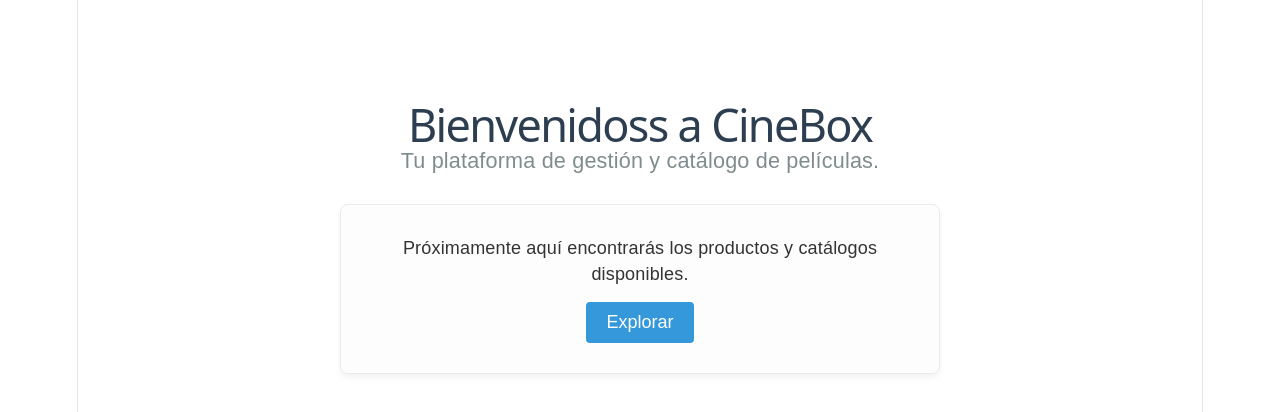
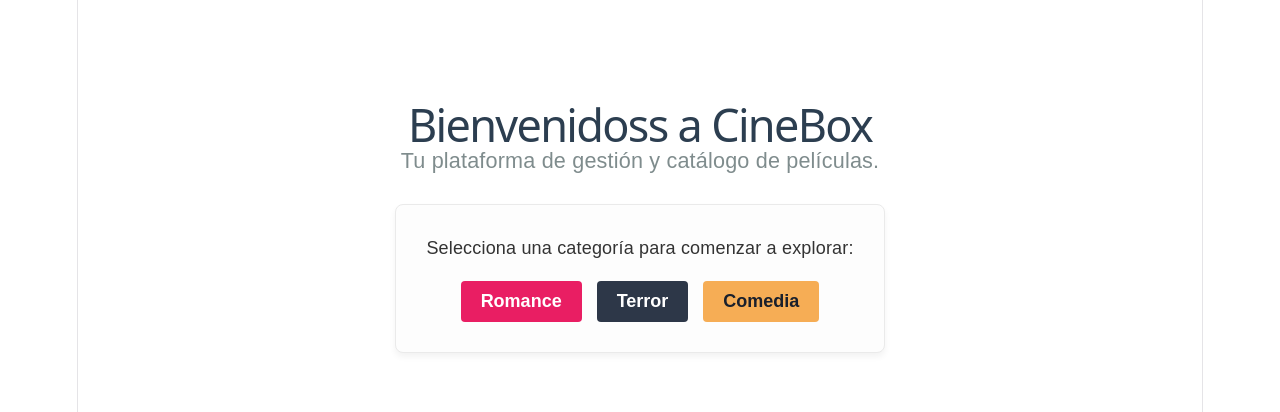
Before and after one commit to NavaNino34/CineBO, a Vue app: page / in a window 1280 px wide. Shown: the top 412 px of the page. Built offline with nearby package versions, Linux system fonts and the light colour scheme.

Commit message:
Se actualizo la ventana de bienvenida

```diff
--- a/src/App.vue
+++ b/src/App.vue
@@ -2,25 +2,44 @@
 import { ref } from 'vue'
 import Romance from './components/Romance.vue'
 
-// Variable para controlar qué vista se muestra
-const mostrarCatalogo = ref(false)
+// Variable que almacena la categoría activa ('romance', 'terror', 'comedia', o null si estamos en el inicio)
+const categoriaActiva = ref(null)
 </script>
 
 <template>
-  <!-- Vista de Bienvenida -->
-  <main v-if="!mostrarCatalogo" class="welcome-container">
+  <!-- Vista de Bienvenida con los tres botones -->
+  <main v-if="categoriaActiva === null" class="welcome-container">
     <h1>Bienvenidoss a CineBox</h1>
     <p class="subtitle">Tu plataforma de gestión y catálogo de películas.</p>
 
     <div class="card">
-      <p>Próximamente aquí encontrarás los productos y catálogos disponibles.</p>
-      <!-- Al hacer clic, cambia la variable a true para mostrar el catálogo -->
-      <button class="explore-btn" @click="mostrarCatalogo = true">Explorar</button>
+      <p>Selecciona una categoría para comenzar a explorar:</p>
+
+      <div class="buttons-group">
+        <button class="explore-btn romance-btn" @click="categoriaActiva = 'romance'">Romance</button>
+        <button class="explore-btn terror-btn" @click="categoriaActiva = 'terror'">Terror</button>
+        <button class="explore-btn comedia-btn" @click="categoriaActiva = 'comedia'">Comedia</button>
+      </div>
     </div>
   </main>
 
   <!-- Vista del Catálogo de Romance -->
-  <Romance v-else />
+  <div v-else-if="categoriaActiva === 'romance'">
+    <button class="back-btn" @click="categoriaActiva = null">← Volver al inicio</button>
+    <Romance />
+  </div>
+
+  <!-- Vista temporal para Terror (puedes crear su componente luego) -->
+  <div v-else-if="categoriaActiva === 'terror'" class="fallback-view">
+    <button class="back-btn" @click="categoriaActiva = null">← Volver al inicio</button>
+    <h2 style="color: white; text-align: center; margin-top: 50px;">Catálogo de Terror (Próximamente)</h2>
+  </div>
+
+  <!-- Vista temporal para Comedia (puedes crear su componente luego) -->
+  <div v-else-if="categoriaActiva === 'comedia'" class="fallback-view">
+    <button class="back-btn" @click="categoriaActiva = null">← Volver al inicio</button>
+    <h2 style="color: white; text-align: center; margin-top: 50px;">Catálogo de Comedia (Próximamente)</h2>
+  </div>
 </template>
 
 <style scoped>
@@ -48,17 +67,41 @@ h1 {
   padding: 30px;
   box-shadow: 0 4px 6px rgba(0,0,0,0.05);
 }
+.buttons-group {
+  display: flex;
+  justify-content: center;
+  gap: 15px;
+  margin-top: 20px;
+  flex-wrap: wrap;
+}
 .explore-btn {
-  background-color: #3498db;
   color: white;
   border: none;
   padding: 10px 20px;
   border-radius: 4px;
   cursor: pointer;
   font-size: 1rem;
-  margin-top: 15px;
+  font-weight: bold;
+  transition: opacity 0.2s;
 }
 .explore-btn:hover {
-  background-color: #2980b9;
+  opacity: 0.9;
+}
+.romance-btn { background-color: #e91e63; }
+.terror-btn { background-color: #2d3748; }
+.comedia-btn { background-color: #f6ad55; color: #1a202c; }
+
+.back-btn {
+  margin: 20px;
+  background-color: #4a5568;
+  color: white;
+  border: none;
+  padding: 8px 16px;
+  border-radius: 4px;
+  cursor: pointer;
+  font-weight: bold;
+}
+.back-btn:hover {
+  background-color: #2d3748;
 }
 </style>
```
